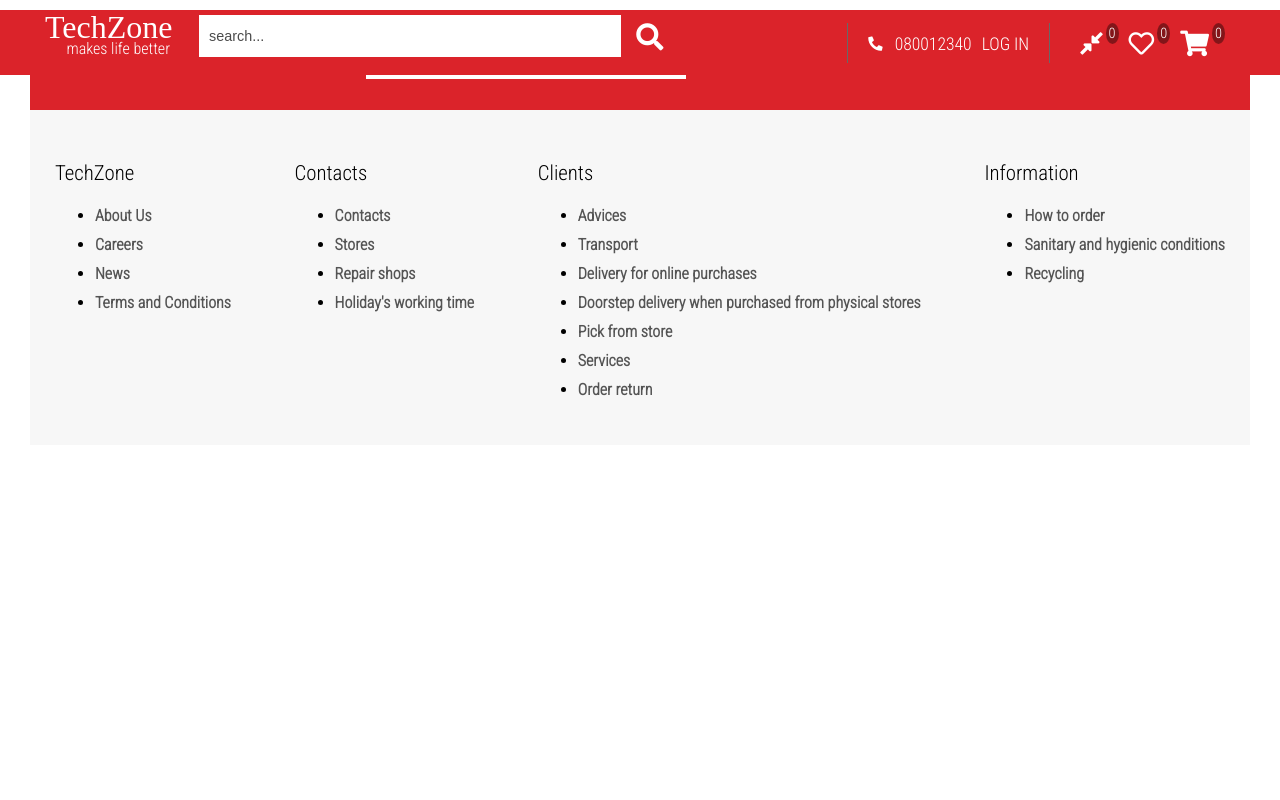
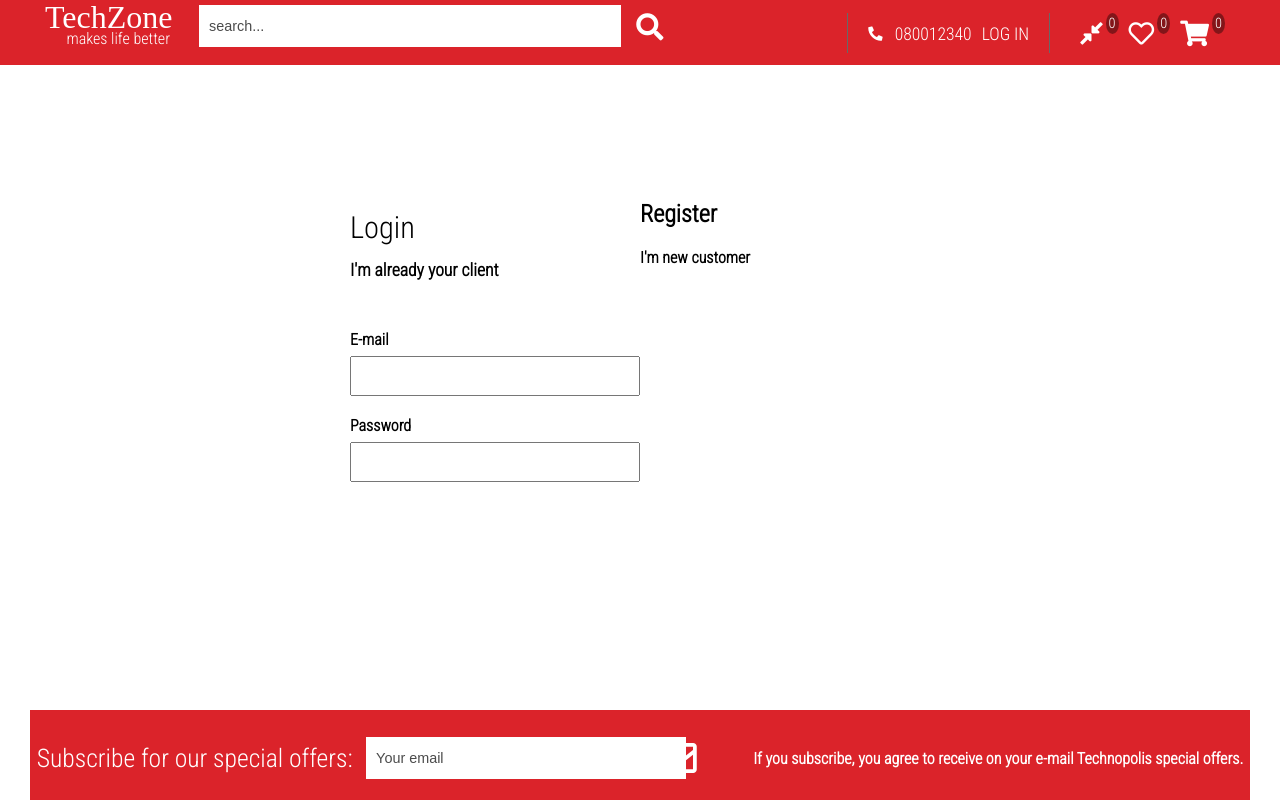
Before and after one commit to dbegogow/TechZone, an Angular app in the folder tech-zone/: page /login in a window 1280 px wide. Before the commit this address led to /. Shown: the top 800 px of the page. Built offline with nearby package versions, Linux system fonts and the light colour scheme; a web font is replaced by a local one.

Commit message:
Implement login form markup

```diff
--- a/tech-zone/src/app/app.module.ts
+++ b/tech-zone/src/app/app.module.ts
@@ -26,6 +26,7 @@ import { SmartCareTableComponent } from './components/smart-care/smart-care-tabl
 import { GiftIdeasComponent } from './components/gift-ideas/gift-ideas.component';
 import { TransportComponent } from './components/transport/transport.component';
 import { TransportTableComponent } from './components/transport/transport-table/transport-table.component';
+import { LoginComponent } from './components/login/login.component';
 
 const appRoutes: Routes = [
   { path: '', component: HomeComponent },
@@ -33,7 +34,8 @@ const appRoutes: Routes = [
   { path: 'extended-warranty', component: ExtendedWarrantyComponent },
   { path: 'smart-care', component: SmartCareComponent },
   { path: 'gift-ideas', component: GiftIdeasComponent },
-  { path: 'transport', component: TransportComponent }
+  { path: 'transport', component: TransportComponent },
+  { path: 'login', component: LoginComponent }
 ];
 
 @NgModule({
@@ -61,6 +63,7 @@ const appRoutes: Routes = [
     GiftIdeasComponent,
     TransportComponent,
     TransportTableComponent,
+    LoginComponent
   ],
   imports: [
     BrowserModule,
--- a/tech-zone/src/app/components/header/header.component.html
+++ b/tech-zone/src/app/components/header/header.component.html
@@ -18,7 +18,7 @@
                 <i class="fas fa-phone-alt"></i>
                 080012340
             </p>
-            <a routerLink="/">Log in</a>
+            <a routerLink="/login">Log in</a>
         </div>
         <div class="user-items-management">
             <a routerLink="/">
--- /dev/null
+++ b/tech-zone/src/app/components/login/login.component.css
@@ -0,0 +1,52 @@
+.container {
+    padding: 180px 200px 40px 200px;
+    display: flex;
+    justify-content: space-between;
+    height: 700px;
+    font-weight: 600;
+}
+
+.container .login-container {
+    width: 100%;
+}
+
+.container .login-container h2 {
+    margin-top: 30px;
+    margin-bottom: 15px;
+    font-size: 1.9rem;
+    font-weight: 300;
+    padding-left: 150px;
+}
+
+.container .login-container p {
+    margin: 0;
+    padding-left: 150px;
+    font-size: 1.1rem;
+}
+
+.container .login-container .form {
+    padding-left: 150px;
+    margin-top: 50px;
+}
+
+.container .login-container .form .form-control {
+    display: flex;
+    flex-direction: column;
+    margin-bottom: 20px;
+}
+
+.container .login-container .form .form-control label {
+    margin-bottom: 7px;
+}
+
+.container .login-container .form .form-control input {
+    height: 40px;
+    outline: none;
+    cursor: default;
+    padding: 5px 10px;
+    font-size: 1rem;
+}
+
+.container .register-container {
+    width: 100%;
+}
--- /dev/null
+++ b/tech-zone/src/app/components/login/login.component.html
@@ -0,0 +1,20 @@
+<div class="container">
+    <div class="login-container">
+        <h2>Login</h2>
+        <p>I'm already your client</p>
+        <form class="form">
+            <div class="form-control">
+                <label for="email">E-mail</label>
+                <input type="email" name="email">
+            </div>
+            <div class="form-control">
+                <label for="password">Password</label>
+                <input type="password" name="password">
+            </div>
+        </form>
+    </div>
+    <div class="register-container">
+        <h2>Register</h2>
+        <p>I'm new customer</p>
+    </div>
+</div>
--- /dev/null
+++ b/tech-zone/src/app/components/login/login.component.ts
@@ -0,0 +1,15 @@
+import { Component, OnInit } from '@angular/core';
+
+@Component({
+  selector: 'app-login',
+  templateUrl: './login.component.html',
+  styleUrls: ['./login.component.css']
+})
+export class LoginComponent implements OnInit {
+
+  constructor() { }
+
+  ngOnInit(): void {
+  }
+
+}
```
Also changed, not shown: 1 other file (tests, documents, lock files or other folders).
